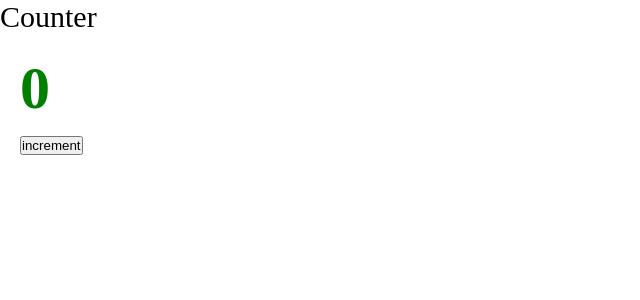
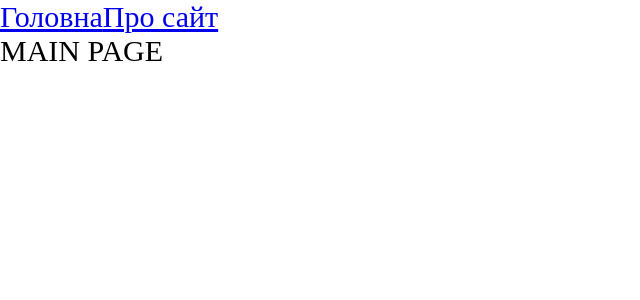
Before and after one commit to oleksandrvasylyuk7/production-project, a React app: page / in a window 1280 px wide. Shown: the top 300 px of the page, without its empty margins (0-640 px from the left). Built offline with nearby package versions, Linux system fonts and the light colour scheme.

Commit message:
Lesson 6

```diff
--- a/package.json
+++ b/package.json
@@ -15,6 +15,7 @@
     "@types/node": "^17.0.21",
     "@types/react": "^17.0.39",
     "@types/react-dom": "^17.0.11",
+    "@types/react-router-dom": "^5.3.3",
     "@types/webpack": "^5.28.0",
     "@types/webpack-dev-server": "^4.7.2",
     "css-loader": "^6.6.0",
@@ -32,6 +33,7 @@
   },
   "dependencies": {
     "react": "^17.0.2",
-    "react-dom": "^17.0.2"
+    "react-dom": "^17.0.2",
+    "react-router-dom": "^6.2.1"
   }
 }
--- a/src/components/App.tsx
+++ b/src/components/App.tsx
@@ -1,11 +1,20 @@
-import {Counter} from './Counter';
+import {Link, Route, Routes} from 'react-router-dom';
+import {Suspense} from 'react';
+import {AboutPageAsync} from '../pages/AboutPage/AboutPage.async';
+import {MainPageAsync} from '../pages/MainPage/MainPage.async';
 import '../index.scss';
 
 const App = () => {
   return (
     <div className='app'>
-      Counter
-      <Counter />
+      <Link to='/'>Головна</Link>
+      <Link to='/about'>Про сайт</Link>
+      <Suspense fallback={<div>Loading...</div>}>
+        <Routes>
+          <Route path='/about' element={<AboutPageAsync />} />
+          <Route path='/' element={<MainPageAsync />} />
+        </Routes>
+      </Suspense>
     </div>
   )
 }
--- a/src/index.tsx
+++ b/src/index.tsx
@@ -1,7 +1,10 @@
 import {render} from 'react-dom';
+import {BrowserRouter} from 'react-router-dom';
 import App from './components/App';
 
 render(
-  <App />,
+  <BrowserRouter>
+    <App />
+  </BrowserRouter>,
   document.getElementById('root')
 );
--- /dev/null
+++ b/src/pages/AboutPage/AboutPage.async.tsx
@@ -0,0 +1,6 @@
+import {lazy} from 'react';
+
+export const AboutPageAsync = lazy(() => new Promise(resolve => {
+  // @ts-ignore
+  setTimeout(() => resolve(import('./AboutPage')), 1500)
+}));
--- /dev/null
+++ b/src/pages/AboutPage/AboutPage.tsx
@@ -0,0 +1,9 @@
+const AboutPage = () => {
+  return (
+    <div>
+      ABOUT PAGE
+    </div>
+  );
+};
+
+export default AboutPage;
--- /dev/null
+++ b/src/pages/MainPage/MainPage.async.tsx
@@ -0,0 +1,6 @@
+import {lazy} from 'react';
+
+export const MainPageAsync = lazy(() => new Promise(resolve => {
+  // @ts-ignore
+  setTimeout(() => resolve(import('./MainPage')), 1500)
+}));
--- /dev/null
+++ b/src/pages/MainPage/MainPage.tsx
@@ -0,0 +1,9 @@
+const MainPage = () => {
+  return (
+    <div>
+      MAIN PAGE
+    </div>
+  );
+};
+
+export default MainPage;
--- a/tsconfig.json
+++ b/tsconfig.json
@@ -2,7 +2,7 @@
   "compilerOptions": {
     "outDir": "./dist/",
     "noImplicitAny": true,
-    "module": "ES6",
+    "module": "ESNext",
     "target": "ES5",
     "jsx": "react-jsx",
     "allowJs": true,
```
Also changed, not shown: 1 other file (tests, documents, lock files or other folders).
